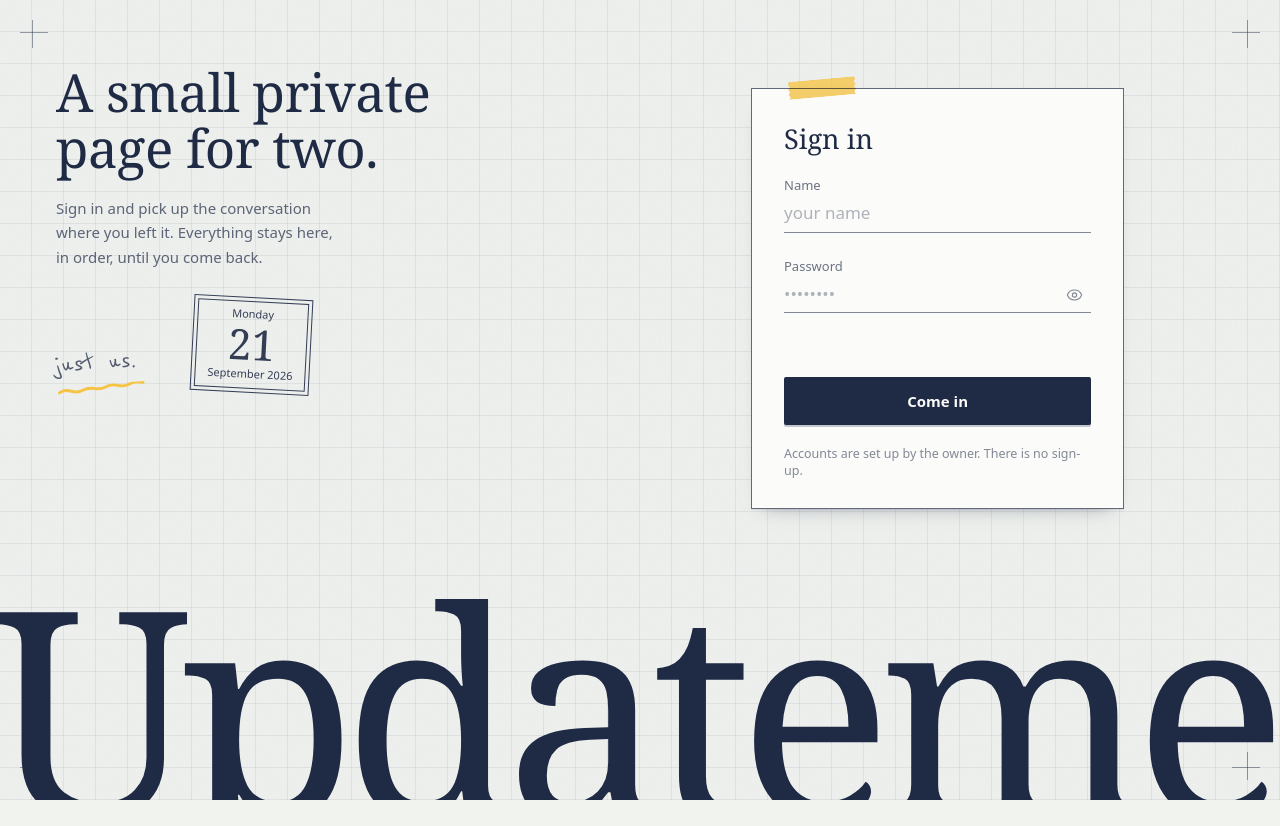
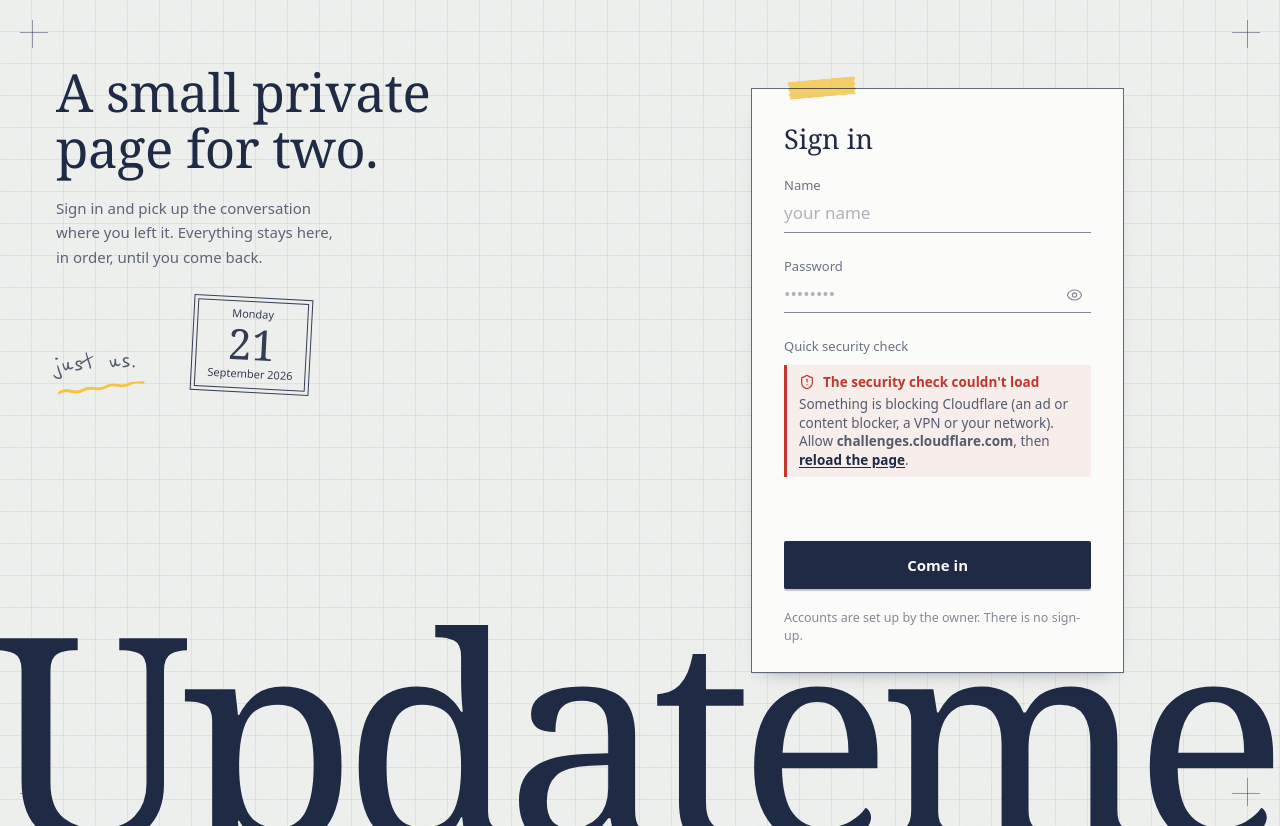
Before and after one commit to kailoveisha/updateMe, a Next.js app: page /login in a window 1280 px wide. Before the commit the page ends 800 px from the top, so only its background shows below. Built offline with nearby package versions, Linux system fonts and the light colour scheme; no server answers.

Commit message:
Add files via upload

```diff
--- a/components/auth/login-form.tsx
+++ b/components/auth/login-form.tsx
@@ -4,12 +4,16 @@ import { useRouter } from 'next/navigation';
 import { useId, useState, type FormEvent } from 'react';
 import { Eye, EyeOff } from 'lucide-react';
 import type { AuthError } from '@supabase/supabase-js';
-import { LOGIN_EMAIL_DOMAIN } from '@/lib/env';
+import { LOGIN_EMAIL_DOMAIN, TURNSTILE_SITE_KEY } from '@/lib/env';
 import { getBrowserClient } from '@/lib/supabase/client';
 import { Spinner } from '@/components/ui/spinner';
+import { Turnstile } from '@/components/ui/turnstile';
 
 function describeAuthError(error: AuthError): string {
   const code = (error.code ?? '').toString();
+  if (code === 'captcha_failed' || /captcha/i.test(error.message)) {
+    return "The security check didn't pass. Wait for it to finish, then try again.";
+  }
   if (error.name === 'AuthRetryableFetchError' || /fetch|network/i.test(error.message)) {
     return "Can't reach Updateme right now. Check your connection and try again.";
   }
@@ -40,10 +44,21 @@ export function LoginForm({ configured }: { configured: boolean }) {
   const [pending, setPending] = useState(false);
   const [error, setError] = useState<string | null>(null);
   const [shake, setShake] = useState(0);
+  // Cloudflare Turnstile: a one-time token, refreshed after every attempt.
+  const [captchaToken, setCaptchaToken] = useState<string | null>(null);
+  const [captchaRun, setCaptchaRun] = useState(0);
+  const captchaOn = TURNSTILE_SITE_KEY.length > 0;
 
   function fail(message: string) {
     setError(message);
     setShake((n) => n + 1);
+  }
+
+  /** A token works once, so ask Cloudflare for a new one after every attempt. */
+  function refreshCaptcha() {
+    if (!captchaOn) return;
+    setCaptchaToken(null);
+    setCaptchaRun((n) => n + 1);
   }
 
   async function handleSubmit(event: FormEvent<HTMLFormElement>) {
@@ -54,6 +69,7 @@ export function LoginForm({ configured }: { configured: boolean }) {
     if (!name) return fail('Enter your name.');
     if (!password) return fail('Enter your password.');
     if (!configured) return fail("This site isn't connected to Supabase yet. See the README.");
+    if (captchaOn && !captchaToken) return fail('Wait for the security check to finish, then try again.');
 
     setPending(true);
     setError(null);
@@ -62,10 +78,15 @@ export function LoginForm({ configured }: { configured: boolean }) {
     const email = name.includes('@') ? name : `${name}@${LOGIN_EMAIL_DOMAIN}`;
 
     try {
-      const { error: authError } = await getBrowserClient().auth.signInWithPassword({ email, password });
+      const { error: authError } = await getBrowserClient().auth.signInWithPassword({
+        email,
+        password,
+        options: captchaOn && captchaToken ? { captchaToken } : undefined,
+      });
       if (authError) {
         fail(describeAuthError(authError));
         setPending(false);
+        refreshCaptcha();
         return;
       }
       router.replace('/chat');
@@ -73,6 +94,7 @@ export function LoginForm({ configured }: { configured: boolean }) {
     } catch {
       fail("Can't reach Updateme right now. Check your connection and try again.");
       setPending(false);
+      refreshCaptcha();
     }
   }
 
@@ -136,6 +158,13 @@ export function LoginForm({ configured }: { configured: boolean }) {
         </div>
       </div>
 
+      {captchaOn && (
+        <div className="mt-6">
+          <p className="mb-2 text-[13px] font-medium text-ink/65">Quick security check</p>
+          <Turnstile siteKey={TURNSTILE_SITE_KEY} onToken={setCaptchaToken} resetSignal={captchaRun} />
+        </div>
+      )}
+
       <div className="mt-4 min-h-[2.25rem]" aria-live="polite">
         {error && (
           <p
--- a/components/chat/password-form.tsx
+++ b/components/chat/password-form.tsx
@@ -4,12 +4,17 @@ import { useId, useState, type FormEvent } from 'react';
 import { Eye, EyeOff } from 'lucide-react';
 import type { AuthError } from '@supabase/supabase-js';
 import { Spinner } from '@/components/ui/spinner';
+import { Turnstile } from '@/components/ui/turnstile';
+import { TURNSTILE_SITE_KEY } from '@/lib/env';
 import { getBrowserClient } from '@/lib/supabase/client';
 
 const MIN_LENGTH = 8;
 
 function describe(error: AuthError): string {
   const code = String(error.code ?? '');
+  if (code === 'captcha_failed' || /captcha/i.test(error.message)) {
+    return "The security check didn't pass. Wait for it to finish, then try again.";
+  }
   if (error.name === 'AuthRetryableFetchError' || /fetch|network/i.test(error.message)) {
     return "Can't reach Updateme right now. Check your connection and try again.";
   }
@@ -31,6 +36,9 @@ export function PasswordForm({ email }: { email: string | null }) {
   const [pending, setPending] = useState(false);
   const [error, setError] = useState<string | null>(null);
   const [done, setDone] = useState(false);
+  const [captchaToken, setCaptchaToken] = useState<string | null>(null);
+  const [captchaRun, setCaptchaRun] = useState(0);
+  const captchaOn = TURNSTILE_SITE_KEY.length > 0;
 
   async function handleSubmit(event: FormEvent<HTMLFormElement>) {
     event.preventDefault();
@@ -43,13 +51,18 @@ export function PasswordForm({ email }: { email: string | null }) {
     if (next === current) return setError('Your new password must be different from the current one.');
     if (next !== confirm) return setError("The two new passwords don't match.");
     if (!email) return setError("Couldn't find your account email. Sign out and back in, then try again.");
+    if (captchaOn && !captchaToken) return setError('Wait for the security check to finish, then try again.');
 
     setPending(true);
     try {
       const supabase = getBrowserClient();
 
       // Prove it's really you (someone could be borrowing your open screen).
-      const check = await supabase.auth.signInWithPassword({ email, password: current });
+      const check = await supabase.auth.signInWithPassword({
+        email,
+        password: current,
+        options: captchaOn && captchaToken ? { captchaToken } : undefined,
+      });
       if (check.error) {
         setError(
           check.error.code === 'invalid_credentials' || /invalid login/i.test(check.error.message)
@@ -73,6 +86,10 @@ export function PasswordForm({ email }: { email: string | null }) {
       setError("Can't reach Updateme right now. Check your connection and try again.");
     } finally {
       setPending(false);
+      if (captchaOn) {
+        setCaptchaToken(null); // one-time token: get a fresh one for the next attempt
+        setCaptchaRun((n) => n + 1);
+      }
     }
   }
 
@@ -117,6 +134,13 @@ export function PasswordForm({ email }: { email: string | null }) {
         {show ? 'Hide passwords' : 'Show passwords'}
       </button>
 
+      {captchaOn && (
+        <div className="mt-4">
+          <p className="mb-2 text-[13px] font-medium text-ink/65">Quick security check</p>
+          <Turnstile siteKey={TURNSTILE_SITE_KEY} onToken={setCaptchaToken} resetSignal={captchaRun} />
+        </div>
+      )}
+
       <div className="mt-2 min-h-[2.5rem]" aria-live="polite">
         {error && (
           <p role="alert" className="animate-fade-in border-l-[3px] border-pen bg-pen/[0.07] py-1.5 pl-3 pr-2 text-[13.5px] leading-snug text-pen">
--- /dev/null
+++ b/components/ui/turnstile.tsx
@@ -0,0 +1,142 @@
+'use client';
+
+import { useEffect, useRef, useState } from 'react';
+import { ShieldAlert } from 'lucide-react';
+import { Spinner } from '@/components/ui/spinner';
+
+interface TurnstileApi {
+  render: (element: HTMLElement, options: Record<string, unknown>) => string;
+  reset: (widgetId: string) => void;
+  remove: (widgetId: string) => void;
+}
+
+declare global {
+  interface Window {
+    turnstile?: TurnstileApi;
+  }
+}
+
+const SCRIPT_SRC = 'https://challenges.cloudflare.com/turnstile/v0/api.js?render=explicit';
+const WIDGET_WIDTH = 300;
+const WIDGET_HEIGHT = 65;
+
+let loading: Promise<TurnstileApi> | null = null;
+
+/** Loads Cloudflare's script once for the whole page. */
+function loadTurnstile(): Promise<TurnstileApi> {
+  if (window.turnstile) return Promise.resolve(window.turnstile);
+  if (!loading) {
+    loading = new Promise<TurnstileApi>((resolve, reject) => {
+      const script = document.createElement('script');
+      script.src = SCRIPT_SRC;
+      script.async = true;
+      script.defer = true;
+      script.onload = () => (window.turnstile ? resolve(window.turnstile) : reject(new Error('Turnstile missing')));
+      script.onerror = () => {
+        loading = null; // allow a later retry
+        script.remove();
+        reject(new Error('Turnstile blocked'));
+      };
+      document.head.appendChild(script);
+    });
+  }
+  return loading;
+}
+
+interface Props {
+  siteKey: string;
+  /** Called with a fresh one-time token when the check passes, and with null when it expires or fails. */
+  onToken: (token: string | null) => void;
+  /** Change this number to make the widget run again (tokens can only be used once). */
+  resetSignal?: number;
+}
+
+/** Cloudflare's "verify you're human" check. Supabase verifies the token on its side. */
+export function Turnstile({ siteKey, onToken, resetSignal = 0 }: Props) {
+  const holderRef = useRef<HTMLDivElement>(null);
+  const widgetRef = useRef<string | null>(null);
+  const tokenCallback = useRef(onToken);
+  const [status, setStatus] = useState<'loading' | 'ready' | 'blocked'>('loading');
+  const [scale, setScale] = useState(1);
+
+  useEffect(() => {
+    tokenCallback.current = onToken;
+  });
+
+  useEffect(() => {
+    let cancelled = false;
+    loadTurnstile()
+      .then((api) => {
+        const holder = holderRef.current;
+        if (cancelled || !holder) return;
+        const dark = document.documentElement.dataset.palette === 'night';
+        widgetRef.current = api.render(holder, {
+          sitekey: siteKey,
+          theme: dark ? 'dark' : 'light',
+          size: 'normal',
+          language: 'auto',
+          'refresh-expired': 'auto',
+          callback: (token: string) => tokenCallback.current(token),
+          'expired-callback': () => tokenCallback.current(null),
+          'timeout-callback': () => tokenCallback.current(null),
+          'error-callback': () => tokenCallback.current(null),
+        });
+        setStatus('ready');
+      })
+      .catch(() => {
+        if (!cancelled) setStatus('blocked');
+      });
+
+    return () => {
+      cancelled = true;
+      if (widgetRef.current && window.turnstile) window.turnstile.remove(widgetRef.current);
+      widgetRef.current = null;
+    };
+  }, [siteKey]);
+
+  useEffect(() => {
+    if (resetSignal > 0 && widgetRef.current && window.turnstile) {
+      window.turnstile.reset(widgetRef.current);
+      tokenCallback.current(null);
+    }
+  }, [resetSignal]);
+
+  // The widget is 300px wide. On very narrow screens, shrink it to fit instead of overflowing.
+  useEffect(() => {
+    const wrapper = holderRef.current?.parentElement;
+    if (!wrapper || typeof ResizeObserver === 'undefined') return;
+    const observer = new ResizeObserver(() => setScale(Math.min(1, wrapper.clientWidth / WIDGET_WIDTH)));
+    observer.observe(wrapper);
+    return () => observer.disconnect();
+  }, []);
+
+  if (status === 'blocked') {
+    return (
+      <div role="alert" className="border-l-[3px] border-pen bg-pen/[0.07] py-2 pl-3 pr-2 text-[13.5px] leading-snug text-pen">
+        <p className="flex items-center gap-2 font-semibold">
+          <ShieldAlert size={16} strokeWidth={1.8} aria-hidden />
+          The security check couldn&apos;t load
+        </p>
+        <p className="mt-1 text-ink/75">
+          Something is blocking Cloudflare (an ad or content blocker, a VPN or your network). Allow{' '}
+          <span className="font-semibold">challenges.cloudflare.com</span>, then{' '}
+          <button type="button" onClick={() => window.location.reload()} className="font-semibold text-ink underline underline-offset-2">
+            reload the page
+          </button>
+          .
+        </p>
+      </div>
+    );
+  }
+
+  return (
+    <div className="w-full overflow-hidden" style={{ height: WIDGET_HEIGHT * scale }}>
+      {status === 'loading' && (
+        <p className="flex h-[65px] items-center gap-2.5 text-[13px] text-ink/60">
+          <Spinner /> Loading the security check…
+        </p>
+      )}
+      <div ref={holderRef} style={{ width: WIDGET_WIDTH, transform: `scale(${scale})`, transformOrigin: '0 0' }} />
+    </div>
+  );
+}
```
Also changed, not shown: lib/env.ts (+7 -0 lines), 1 other file (tests, documents, lock files or other folders).
